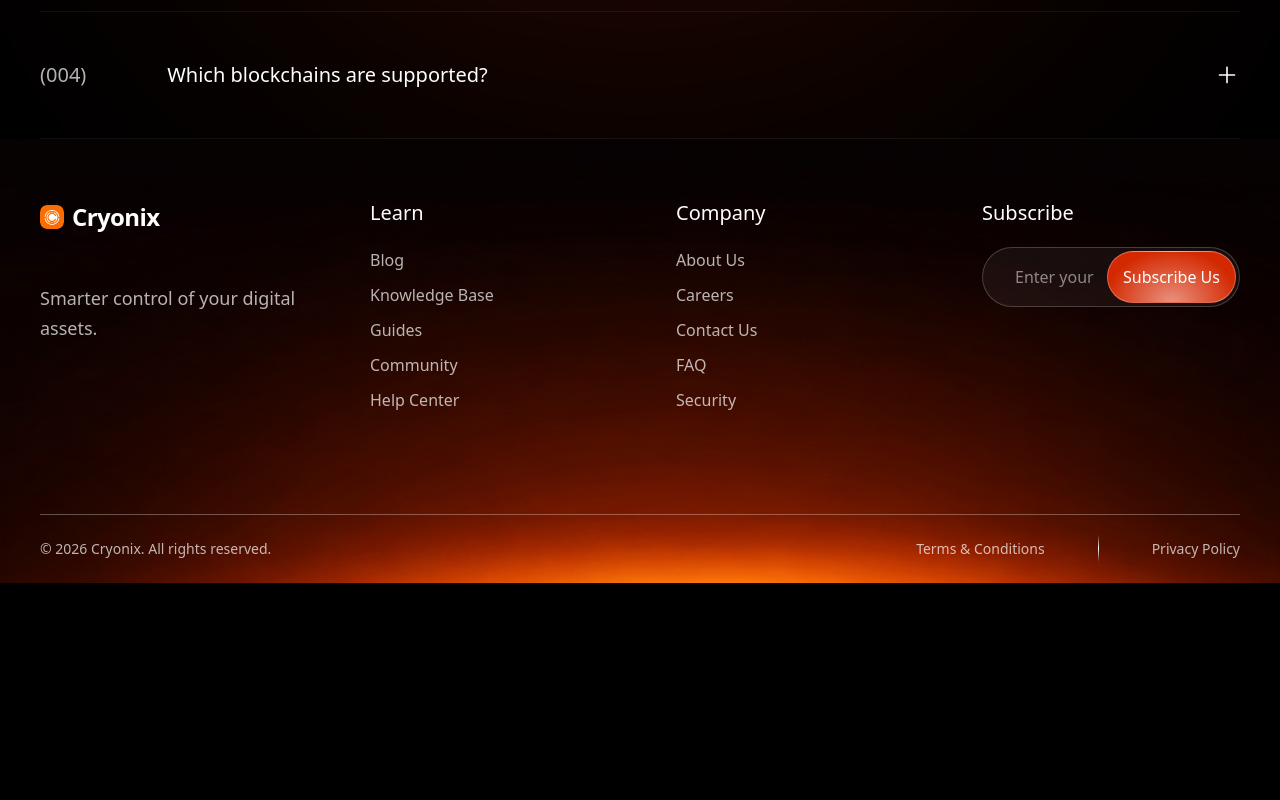
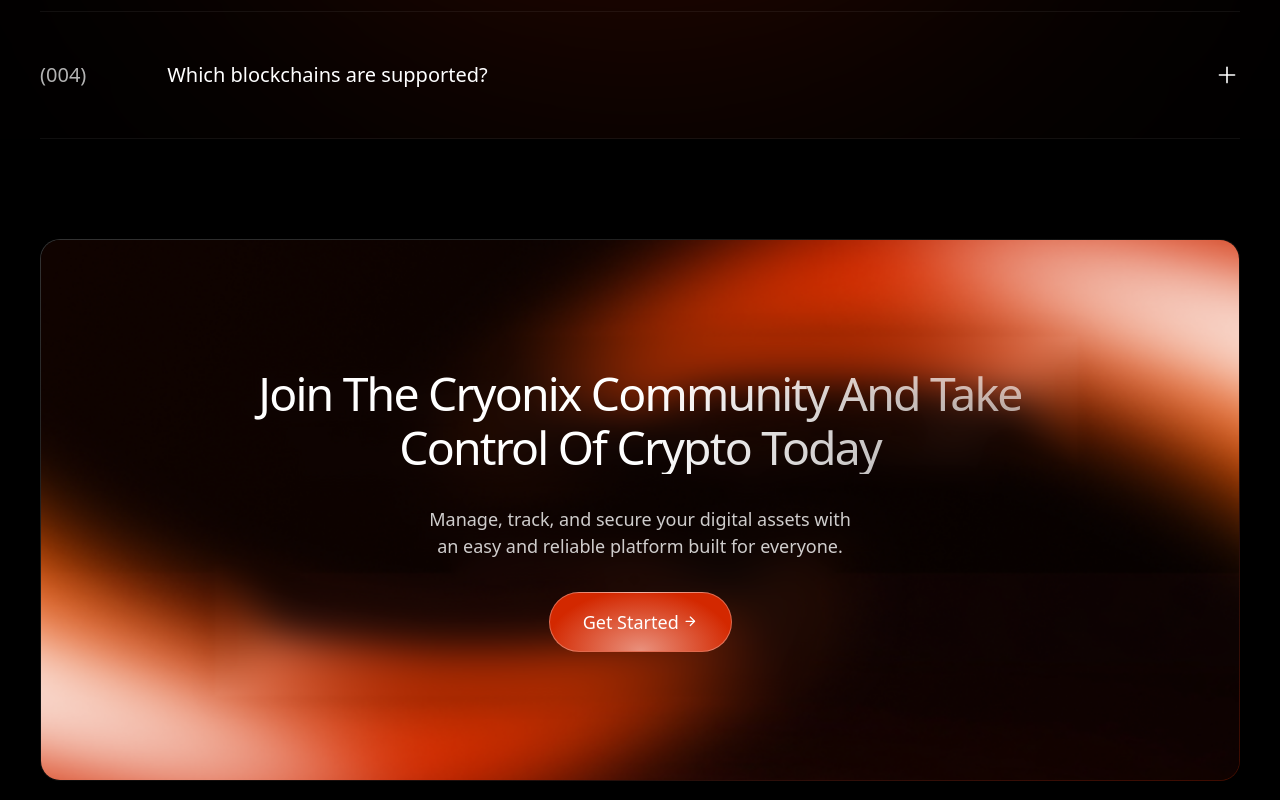
Before and after one commit to Israt022/Cryonix, a Next.js app: page / in a window 1280 px wide. Shown: the part 9280-10080 px from the top of the page. Before the commit the page ends 9863 px from the top, so only its background shows below. Built offline with nearby package versions, Linux system fonts and the light colour scheme.

Commit message:
CTA section design

```diff
--- a/src/app/page.tsx
+++ b/src/app/page.tsx
@@ -1,4 +1,5 @@
 import About from "@/component/home/About";
+import Cta from "@/component/home/Cta";
 import Faq from "@/component/home/Faq";
 import Features from "@/component/home/Features";
 import Hero from "@/component/home/Hero";
@@ -22,6 +23,7 @@ export default function Home() {
       <Security/>
       <Testimonials/>
       <Faq/>
+      <Cta/>
     </section>
   );
 }
--- /dev/null
+++ b/src/component/home/Cta.tsx
@@ -0,0 +1,42 @@
+// import CtaBackground from "./cta/Ctabackground";
+// import CtaContent from "./cta/Ctacontent";
+
+import CtaBackground from "./cta/Ctabackground";
+import CtaContent from "./cta/Ctacontent";
+
+// const Cta = () => {
+//     return (
+//         <section id="cta" className="relative overflow-hidden bg-black py-[100px]">
+//             <div className="container-custom">
+//                 {/* Gradient border */}
+//                 <div className="rounded-[24px] bg-gradient-to-br from-white/20 via-white/5 to-[#D32800]/30 p-px">
+//                     <div className="relative flex min-h-[420px] items-center justify-center overflow-hidden rounded-[23px] bg-[#080503] py-16 min-[1100px]:min-h-[540px]">
+//                         <CtaBackground />
+//                         <CtaContent />
+//                     </div>
+//                 </div>
+//             </div>
+//         </section>
+//     );
+// };
+
+// export default Cta;
+
+
+const Cta = () => {
+    return (
+        <section id="cta" className="relative overflow-hidden bg-black py-[100px]">
+            <div className="container-custom">
+                {/* Gradient border */}
+                <div className="rounded-[20px] bg-gradient-to-br from-white/20 via-white/5 to-[#D32800]/30 p-px">
+                    <div className="relative flex min-h-[420px] items-center justify-center overflow-hidden rounded-[19px] bg-[#080503] py-16 min-[1100px]:min-h-[540px]">
+                        <CtaBackground />
+                        <CtaContent />
+                    </div>
+                </div>
+            </div>
+        </section>
+    );
+};
+
+export default Cta;
--- /dev/null
+++ b/src/component/home/cta/Ctabackground.tsx
@@ -0,0 +1,39 @@
+// // Two diagonal glowing bands (top-right + bottom-left), like the design.
+// // Each band = soft white edge + orange core, blurred.
+// const CtaBackground = () => {
+//     return (
+//         <div className="pointer-events-none absolute inset-0 overflow-hidden" aria-hidden="true">
+//             {/* Bottom-left band */}
+//             <div className="absolute -bottom-[10%] -left-[12%] h-[200px] w-[78%] rotate-[24deg] rounded-full bg-[#F7D9CC] blur-[60px]" />
+//             <div className="absolute bottom-[2%] left-[2%] h-[170px] w-[62%] rotate-[24deg] rounded-full bg-[#D32800] blur-[70px]" />
+//             <div className="absolute bottom-[24%] -left-[8%] h-[90px] w-[40%] rotate-[24deg] rounded-full bg-[#FC6D01]/70 blur-[60px]" />
+
+//             {/* Top-right band */}
+//             <div className="absolute -right-[12%] -top-[2%] h-[200px] w-[70%] rotate-[24deg] rounded-full bg-[#F7D9CC] blur-[60px]" />
+//             <div className="absolute left-[44%] -top-[8%] h-[150px] w-[44%] rotate-[24deg] rounded-full bg-[#D32800] blur-[70px]" />
+//             <div className="absolute right-[2%] top-[14%] h-[90px] w-[36%] rotate-[24deg] rounded-full bg-[#FC6D01]/70 blur-[60px]" />
+
+//             {/* Dark center so the text stays readable */}
+//             <div className="absolute left-1/2 top-1/2 h-[60%] w-[60%] -translate-x-1/2 -translate-y-1/2 rounded-full bg-[#080503]/80 blur-[80px]" />
+//         </div>
+//     );
+// };
+
+// export default CtaBackground;
+import Image from "next/image";
+
+// Exact background from the design: /public/asset/CtaBg.png
+const CtaBackground = () => {
+    return (
+        <Image
+            src="/asset/CtaBg.png"
+            alt=""
+            fill
+            sizes="(min-width: 1440px) 1320px, 100vw"
+            className="pointer-events-none object-cover object-center"
+            aria-hidden="true"
+        />
+    );
+};
+
+export default CtaBackground;
--- /dev/null
+++ b/src/component/home/cta/Ctacontent.tsx
@@ -0,0 +1,23 @@
+import GetStartedButton from "./Getstartedbutton";
+
+
+const CtaContent = () => {
+    return (
+        <div className="relative z-10 flex flex-col items-center px-6 text-center">
+            <h2 className="max-w-[800px] bg-gradient-to-r from-white via-white to-white/60 bg-clip-text text-[clamp(32px,3.62vw,52px)] font-normal leading-[1.15] tracking-[-1.8px] text-transparent">
+                Join The Cryonix Community And Take Control Of Crypto Today
+            </h2>
+
+            <p className="mt-8 max-w-[440px] text-[18px] font-normal leading-[1.5] text-white/80">
+                Manage, track, and secure your digital assets with an easy and
+                reliable platform built for everyone.
+            </p>
+
+            <div className="mt-8">
+                <GetStartedButton />
+            </div>
+        </div>
+    );
+};
+
+export default CtaContent;
--- /dev/null
+++ b/src/component/home/cta/Getstartedbutton.tsx
@@ -0,0 +1,17 @@
+import Link from "next/link";
+import { ArrowRight } from "lucide-react";
+
+// Same button as the Hero - use it in HeroContent too
+const GetStartedButton = () => {
+    return (
+        <Link
+            href="/register"
+            className="inline-flex h-[60px] w-[183px] items-center justify-center gap-1 rounded-[60px] border border-white/30 bg-[radial-gradient(ellipse_at_bottom,#E9917D_0%,#D32800_75%)] px-8 py-4 text-lg font-normal text-white transition-all duration-200 hover:brightness-110"
+        >
+            Get Started
+            <ArrowRight size={14.58} strokeWidth={2} className="shrink-0" />
+        </Link>
+    );
+};
+
+export default GetStartedButton;
```
Also changed, not shown: public/asset/CtaBg.png (added).
